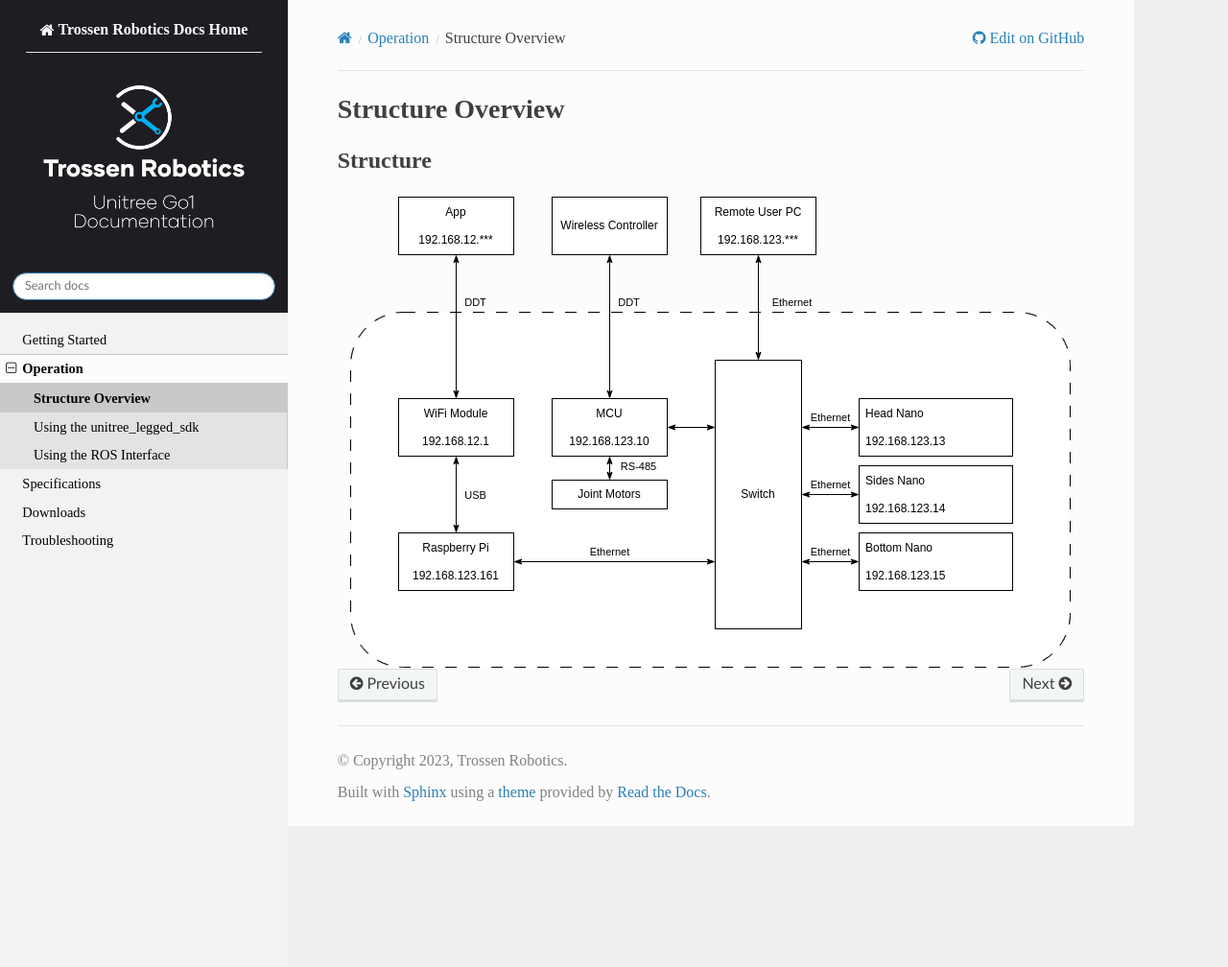
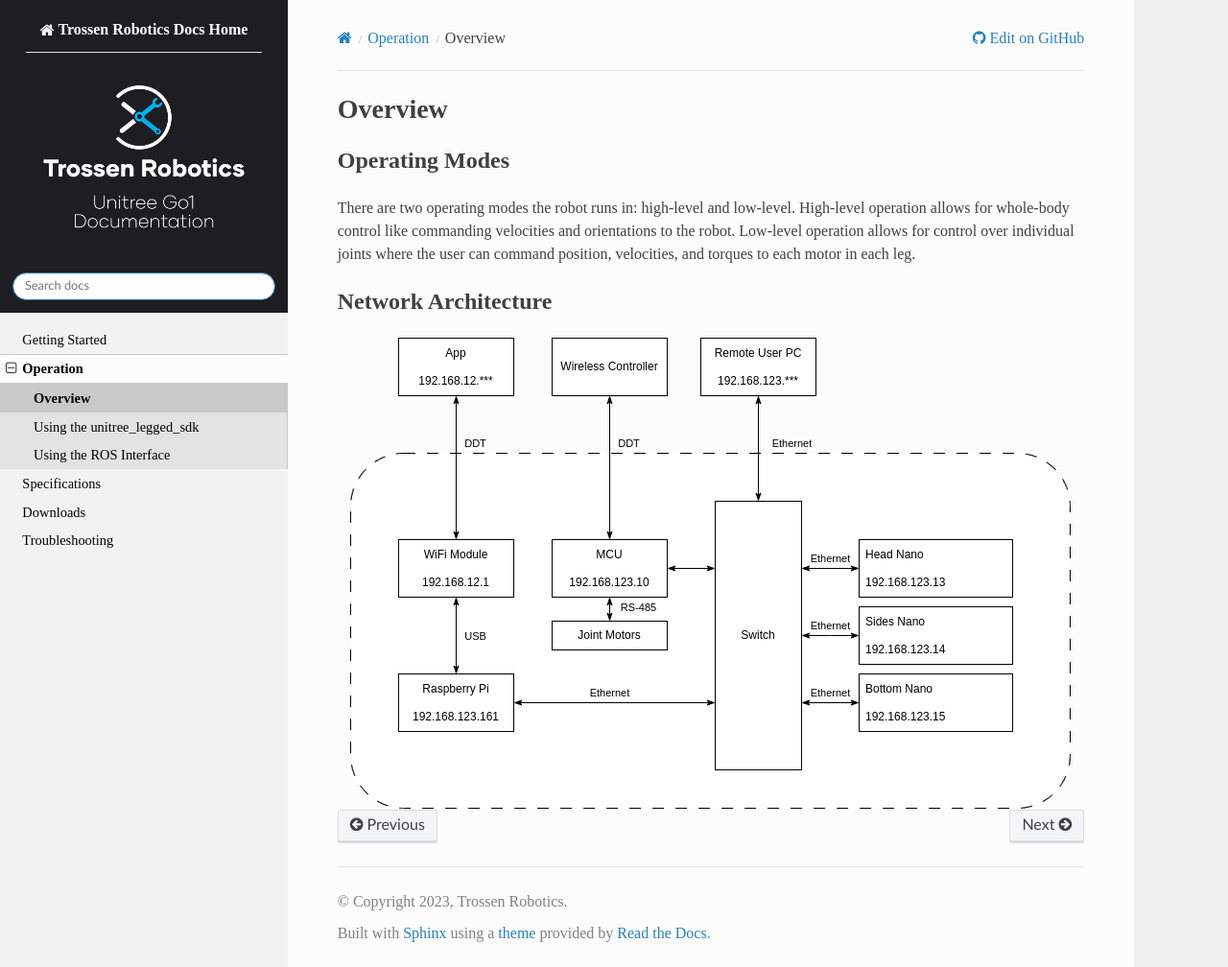
Before and after one commit to TrossenRobotics/unitree_go1_docs, a Sphinx documentation site: the page built from docs/operation/overview.rst, in a window 1280 px wide and 1008 px high. Shown: the whole window at 96% size. Built offline with Sphinx 7.4.7 and the Read the Docs theme 2.0.0, drawn with Linux system fonts in a browser that asks for light colours; some web fonts are replaced; formulas are drawn with MathJax 3.

Commit message:
Add operating modes to Operation Overview

```diff
--- a/docs/operation/overview.rst
+++ b/docs/operation/overview.rst
@@ -1,9 +1,16 @@
-==================
-Structure Overview
-==================
+========
+Overview
+========
 
-Structure
-=========
+Operating Modes
+===============
+
+There are two operating modes the robot runs in: high-level and low-level.
+High-level operation allows for whole-body control like commanding velocities and orientations to the robot.
+Low-level operation allows for control over individual joints where the user can command position, velocities, and torques to each motor in each leg.
+
+Network Architecture
+====================
 
 .. _label-go1-edu-architecture:
 
```
